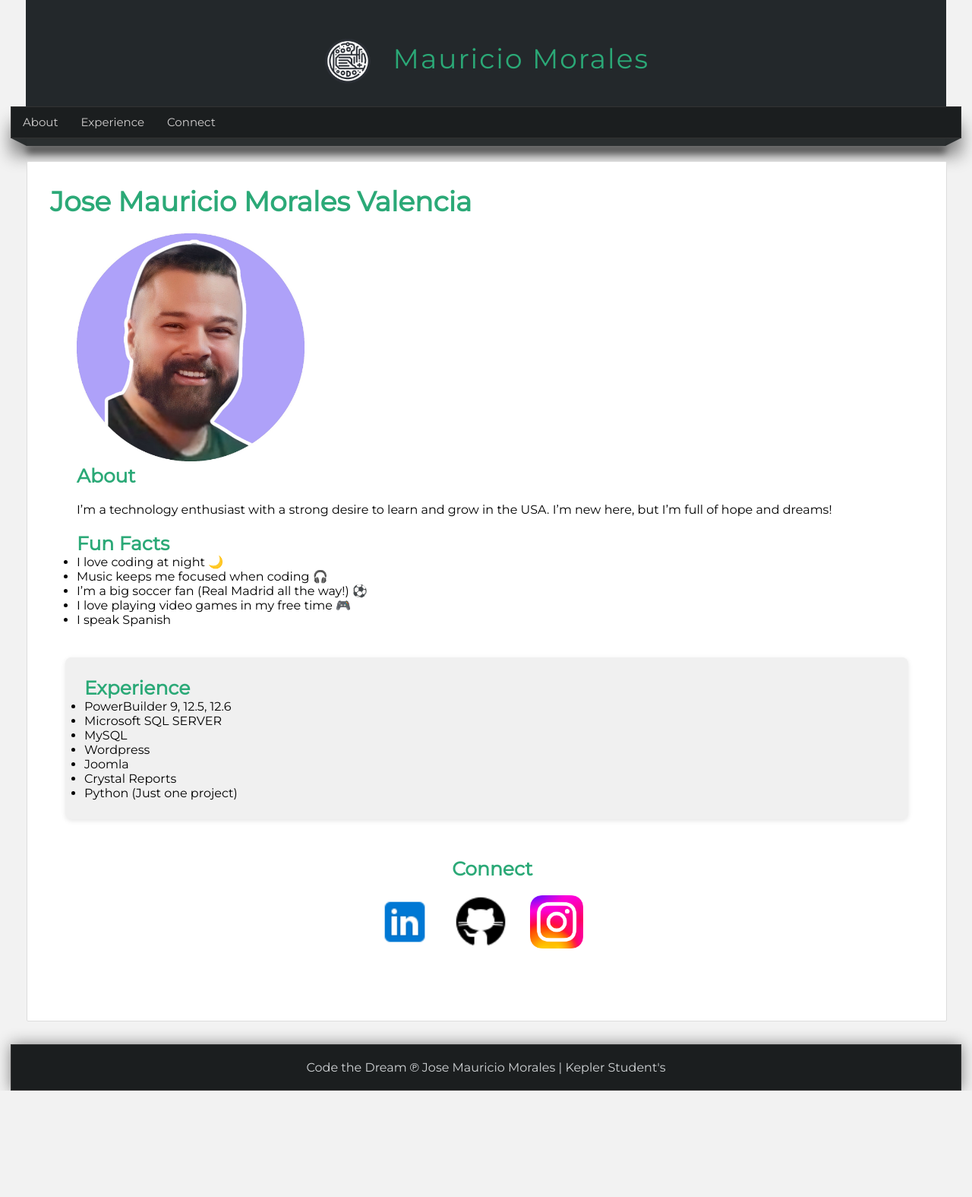
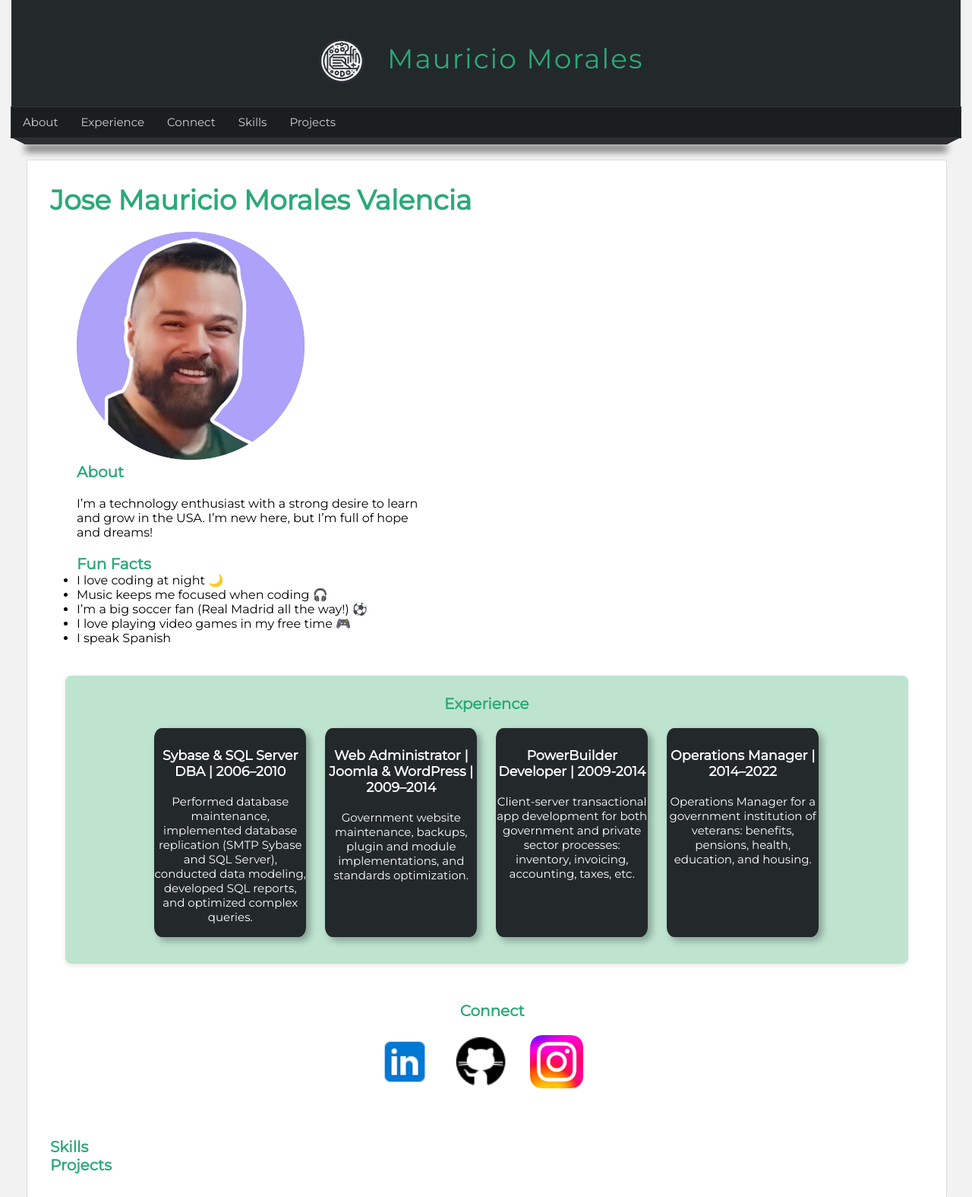
Before and after one commit to moralesvalen/jose-mauricio-morales-kepler, a plain HTML site: page index.html in a window 1280 px wide. Shown: the top 1575 px of the page at 76% size. Before the commit the page ends 1435 px from the top, so only its background shows below. Drawn offline with Linux system fonts and the light colour scheme.

Commit message:
formatted styles added

```diff
--- a/css/index.css
+++ b/css/index.css
@@ -7,6 +7,19 @@
   text-decoration: none;
 }
 
+header,
+nav,
+.barra,
+footer {
+  width: 1250px;
+  margin: 0 auto;
+}
+
+header,
+nav {
+  left: 50%;
+  transform: translateX(-50%);
+}
 h1 {
   font-size: 36px;
   font-weight: 700;
@@ -17,7 +30,10 @@ h2 {
   font-size: 25px;
   font-weight: 700;
 }
-
+h2 {
+  font-size: 20px;
+  font-weight: 700;
+}
 p {
   padding-top: 20px;
   font-weight: 400;
@@ -29,10 +45,14 @@ body {
 
 header {
   /*estilo de cabecara*/
-  width: 1212px;
+  width: 1250px;
   height: 140px;
   background-color: #23282b;
-  margin: 0px auto;
+  position: fixed;
+  top: 0;
+  left: 50%;
+  transform: translateX(-50%);
+  z-index: 9999;
 }
 
 .logotipo {
@@ -43,7 +63,6 @@ header {
   font-weight: lighter;
   color: #42a096;
   margin-left: 30%;
-  /* text-transform: uppercase;*/
   padding-top: 10px;
 }
 
@@ -71,12 +90,15 @@ img.foto {
 nav {
   width: 1250px;
   height: 40px;
-  margin: 0 auto;
   background-color: #1b1e1f;
   border: 1px solid #333333;
-  box-shadow: 0px 22px 22px gray;
+  box-shadow: 0px 20px 21px -rgb(71, 67, 67);
   font-size: 15px;
-  margin-bottom: 0;
+  position: fixed;
+  top: 140px;
+  left: 50%;
+  transform: translateX(-50%);
+  z-index: 9998;
 }
 
 nav ul {
@@ -96,11 +118,23 @@ nav ul li a {
   color: rgb(209, 207, 207);
 }
 
+header,
+nav {
+  width: 1250px;
+  margin: 0 auto;
+}
+
 .barra {
   position: relative;
-  width: 1250px;
+  width: 1254px;
   margin: 0 auto;
+  margin-top: 180px; /* espacio exacto para que quede debajo del header + nav */
   margin-bottom: 20px;
+  /**/
+  position: sticky;
+  top: 180px;
+  z-index: 998;
+  height: 10px;
 }
 
 .esquina-izquierda {
@@ -143,6 +177,7 @@ nav ul li a:hover {
   margin: 0 auto;
   margin-bottom: 30px;
   margin-top: 30px;
+  margin-top: 15px;
 }
 
 .box {
@@ -158,6 +193,7 @@ nav ul li a:hover {
 .about {
   margin: 20px;
   padding-left: 15px;
+  width: 450px;
 }
 
 .experience {
@@ -198,11 +234,44 @@ footer {
   box-shadow: 0px 0px 20px gray;
   margin: 0 auto;
 }
-
 .experience {
-  background-color: #f0f0f0;
+  background-color: #bee4d0;
+  /*background-color: #f2f2f2;*/
   padding: 25px;
   margin-bottom: 10px;
   border-radius: 8px;
   box-shadow: 0 2px 6px rgba(0, 0, 0, 0.1);
+  text-align: center;
 }
+
+.columns {
+  display: flex;
+  flex-wrap: wrap;
+  justify-content: center;
+  gap: 5px;
+  width: 100%;
+  margin: 0 auto;
+  padding-top: 10px;
+}
+
+.column {
+  background-color: #23282b;
+  color: white;
+  width: 200px;
+  height: 250px;
+  margin: 10px;
+  text-align: center;
+  box-shadow: 5px 5px 10px rgba(0, 0, 0, 0.3);
+  border-radius: 5%;
+  padding-top: 25px;
+  font-size: 15px;
+}
+
+.column:hover {
+  /*background: #1dcd9f;*/
+  background-color: #758c9a;
+  color: white;
+  transition: background-color 0.9s ease;
+  transform: scale(1.05);
+  box-shadow: 5px 5px 4px rgba(0, 0, 0, 0.3);
+}
--- a/index.html
+++ b/index.html
@@ -6,29 +6,32 @@
     <meta name="keywords" content="HTML, CSS, JavaScript" />
     <link rel="stylesheet" href="css/index.css" />
   </head>
+
+
+  <body>
      <!--CABECERA DE LA PAGINA-->
      <header>
       <div class="logotipo">
-      <!--Logo -->
         <img src="images/logo7.png" alt="mauricio morales logo" title="logo"/>
         <h1>Mauricio Morales</h1>
       </div>
     </header>
-
+    <!--MENU DE LA PAGINA-->
     <nav>
       <ul>
         <li><a href="#about">About</a></li>
         <li><a href="#experience">Experience</a></li>
         <li><a href="#connect">Connect</a></li>
+        <li><a href="#skills">Skills</a></li>
+        <li><a href="#projects">Projects</a></li>
       </ul>
     </nav>
+
     <div class="barra">
       <span class="esquina-izquierda"></span>
       <span class="relleno-barra"></span>
       <span class="esquina-derecha"></span>
     </div>
-
-  <body>
     <div id="content">
       <div class="box">
         <h1>Jose Mauricio Morales Valencia</h1>
@@ -60,15 +63,30 @@
 
         <section class="experience" id="experience">
           <h2>Experience</h2>
-          <ul>
-            <li>PowerBuilder 9, 12.5, 12.6</li>
-            <li>Microsoft SQL SERVER</li>
-            <li>MySQL</li>
-            <li>Wordpress</li>
-            <li>Joomla</li>
-            <li>Crystal Reports</li>
-            <li>Python (Just one project)</li>
-          </ul>
+          <div class="columns">
+
+            <div class="column">
+               <h3>Sybase & SQL Server DBA | 2006–2010</h3>
+                <p>Performed database maintenance, implemented database replication (SMTP Sybase and SQL Server), conducted data modeling, developed SQL reports, and optimized complex queries.</p>
+            </div>
+
+           <div class="column">
+            <h3>Web Administrator | Joomla & WordPress | 2009–2014
+            </h3>
+             <p>Government website maintenance, backups, plugin and module implementations, and standards optimization.</p>
+         </div>
+         <div class="column">
+          <h3>PowerBuilder Developer | 2009-2014
+          </h3>
+           <p>Client-server transactional app development for both government and private sector processes: inventory, invoicing, accounting, taxes, etc.</p>
+       </div>
+       <div class="column">
+        <h3>Operations Manager | 2014–2022
+        </h3>
+         <p>Operations Manager for a government institution of veterans: benefits, pensions, health, education, and housing.</p>
+     </div>
+        </div>
+
         </section>
 
         <section class="connect" id="connect">
@@ -95,6 +113,13 @@
             </li>
           </ul>
         </section>
+        <section id="skills"><h2>Skills</h2></section>
+        <section id="projects">
+                    <h2>Projects</h2>
+                  <ul></ul>
+                  </section>
+      </div>
+    </div>
   </div>
 </div>
     <footer>
```
Lines whose indentation alone changed are shown as unchanged.
